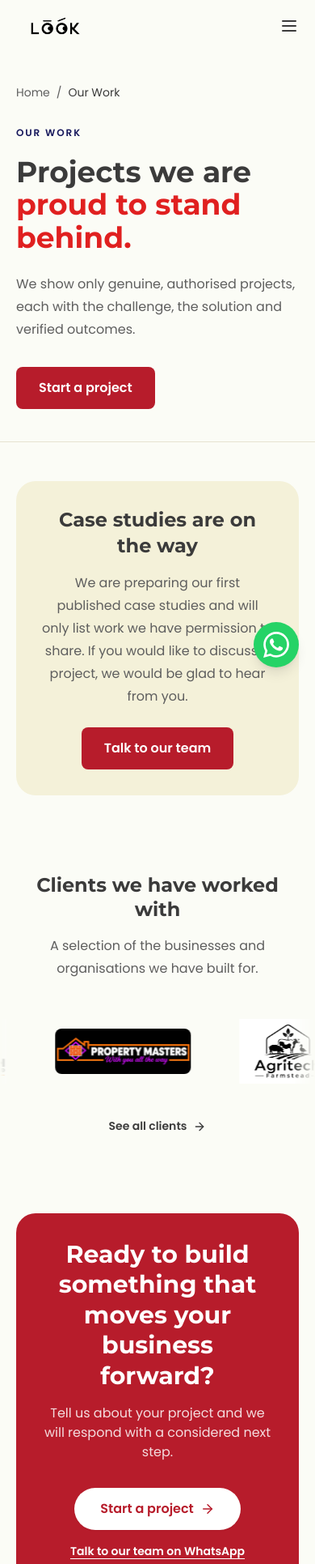
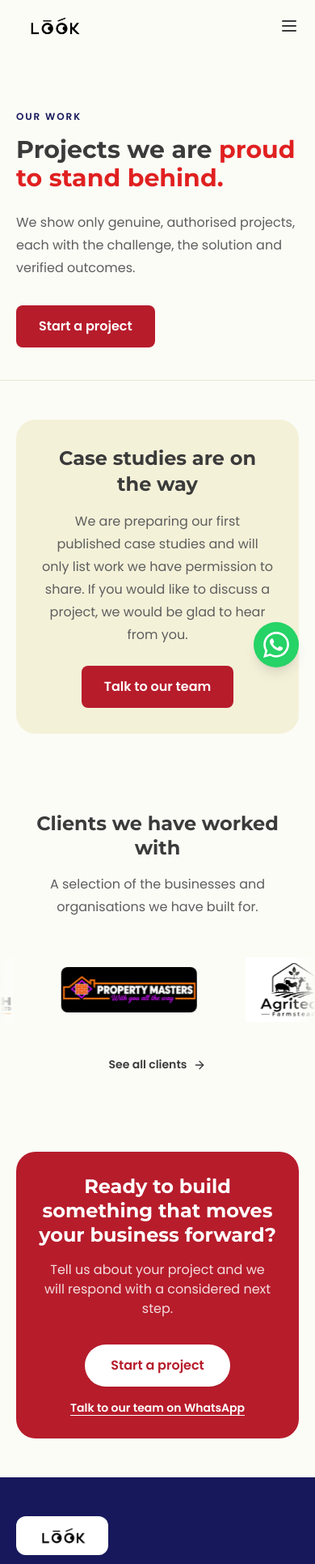
Before and after one commit to Levy254885/lookafrica-technology, a React (Vite) app: page /work in a window 390 px wide. Shown: the top 1931 px of the page at 81% size. Built offline with nearby package versions, Linux system fonts and the light colour scheme.

Commit message:
Adjust UI component styles and structure

```diff
--- a/src/components/ui/UI.tsx
+++ b/src/components/ui/UI.tsx
@@ -13,7 +13,7 @@ export function IconCircle({ name, i = 0, size = 'h-14 w-14' }: { name: IconName
 }
 export function Crumbs({ items }: { items: [string, string][] }) {
   return (
-    <nav aria-label="Breadcrumb" className="text-sm text-mute">
+    <nav aria-label="Breadcrumb" className="hidden text-sm text-mute sm:block">
       <ol className="flex flex-wrap gap-2">
         <li><Link className="u-link" to="/">Home</Link></li>
         {items.map(([n, p], i) => <li key={p} className="flex gap-2"><span aria-hidden>/</span>{i === items.length - 1 ? <span aria-current="page" className="text-ink">{n}</span> : <Link className="u-link" to={p}>{n}</Link>}</li>)}
@@ -29,7 +29,7 @@ export function PageHero({ eyebrow, title, text, image, alt, crumbs, children }:
         <div className={`mt-8 grid items-center gap-10 ${image ? 'lg:grid-cols-2 lg:gap-16' : ''}`}>
           <div>
             <p className="eyebrow">{eyebrow}</p>
-            <h1 className="mt-5 text-4xl leading-[1.12] sm:text-5xl">{title}</h1>
+            <h1 className="mt-4 text-3xl leading-[1.15] sm:text-5xl">{title}</h1>
             <p className="lead mt-6 max-w-xl">{text}</p>
             {children && <div className="mt-8 flex flex-wrap items-center gap-x-8 gap-y-4">{children}</div>}
           </div>
@@ -52,11 +52,11 @@ export function CtaBlock({ title = 'Ready to build something that moves your bus
   return (
     <section className="section">
       <div className="wrap">
-        <Reveal className="rounded-3xl bg-red p-8 text-center text-white sm:p-14">
-          <h2 className="mx-auto max-w-2xl text-3xl leading-tight !text-white sm:text-4xl">{title}</h2>
+        <Reveal className="rounded-3xl bg-red p-7 text-center text-white sm:p-14">
+          <h2 className="mx-auto max-w-2xl text-2xl leading-tight !text-white sm:text-4xl">{title}</h2>
           <p className="mx-auto mt-4 max-w-xl text-white/85">{text}</p>
           <div className="mt-8 flex flex-col items-center justify-center gap-4 sm:flex-row">
-            <Link to="/contact" className="btn-white">Start a project <ArrowRight size={18} aria-hidden /></Link>
+            <Link to="/contact" className="btn-white">Start a project </Link>
             <a href={whatsappLink} target="_blank" rel="noopener noreferrer" className="text-sm font-semibold text-white underline underline-offset-4">Talk to our team on WhatsApp</a>
           </div>
         </Reveal>
```
